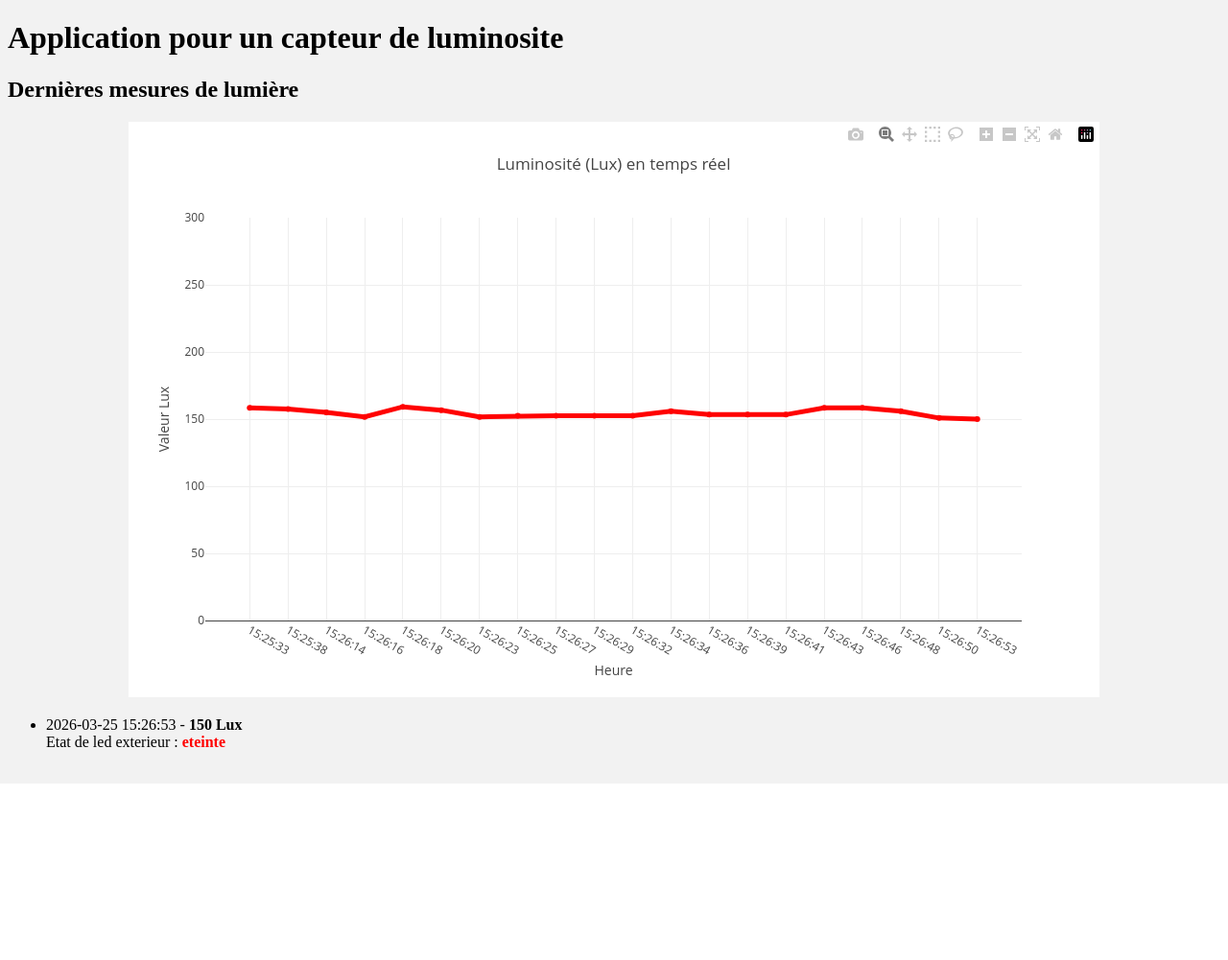
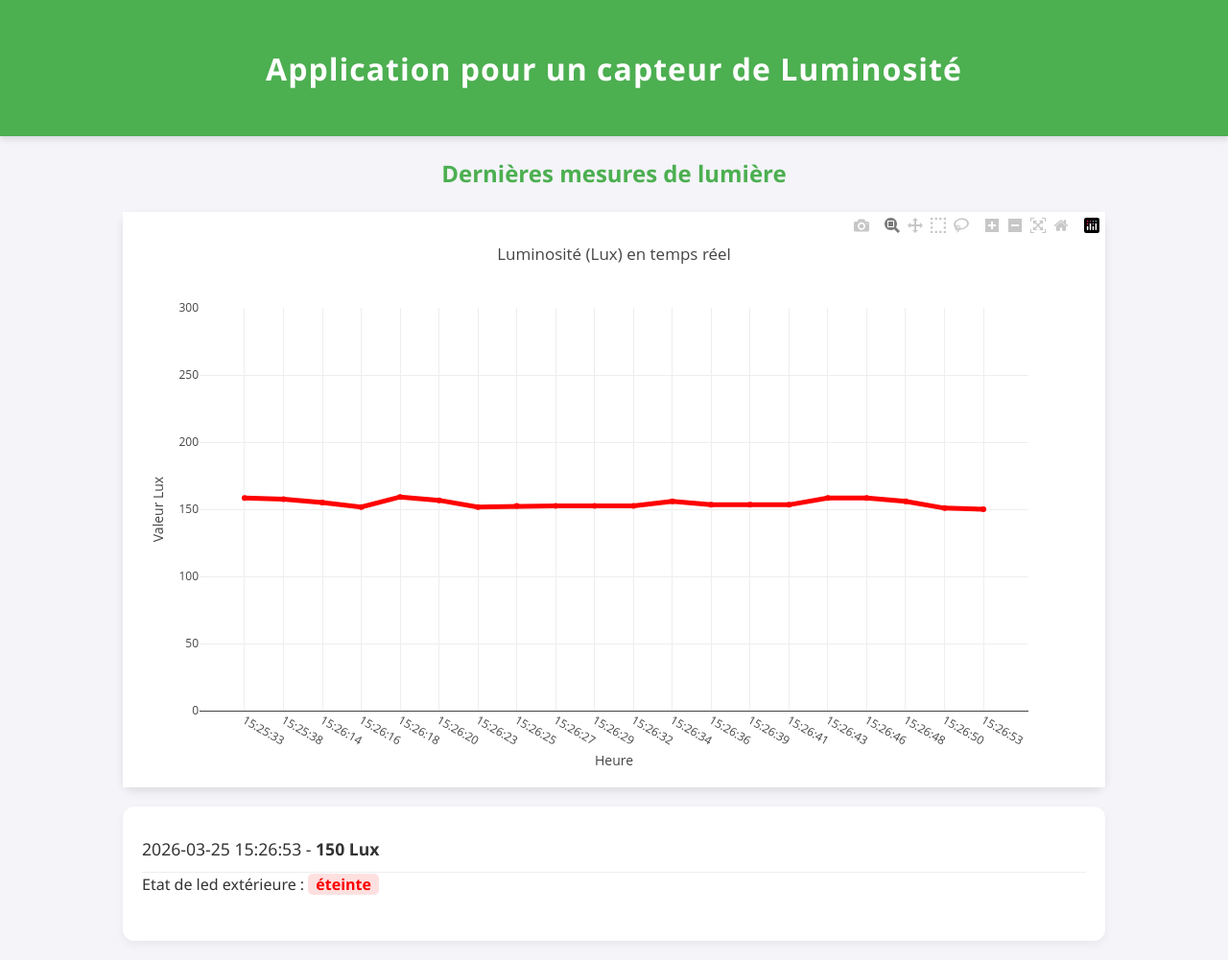
Before and after one commit to MazenGH1/ProjetCapteurBH, a PHP site: page / in a window 1280 px wide. Shown: the whole page at 96% size. Before the commit the page ends 817 px from the top, so only its background shows below. Run offline with PHP 8.4, Linux system fonts and the light colour scheme; data comes from the database, SQL or seed files in the repository; some libraries are stand-ins or nearby versions.

Commit message:
modifcss

```diff
--- a/appliweb/index.php
+++ b/appliweb/index.php
@@ -6,15 +6,21 @@
     <meta http-equiv="refresh" content="5"/>
     <title>Capteur de Lumiere</title>
     <link rel="stylesheet" href="styles.css">
-    <link rel="icon" type="image/png" href="images/lightbulb_icon_188087.png">
+    <link rel="icon" type="image/png" href="../images/lightbulb_icon_188087.png">
     <script src="https://cdn.plot.ly/plotly-2.32.0.min.js" charset="utf-8"></script>
 </head>
+
+<header>
+<br>
+<h1>Application pour un capteur de Luminosité</h1>
+<br>
+</header>
 <body>
-    <h1>Application pour un capteur de luminosite</h1>
+
 
     <h2>Dernières mesures de lumière</h2>
 
-    <div id="luxGraph" style="width:80%; height:600px; margin: 20px auto;"></div>
+    <div id="luxGraph" style="width:80%; height:600px; margin: 0px auto;"></div>
 
     <?php
     try {
@@ -43,9 +49,9 @@
                 echo "<li>" . $row2['recorded_at'] . " - <strong>" . $row2['lux'] . " Lux</strong></li>";
 
                 if ( $row2['lux'] < 50 ){
-                    echo "Etat de led exterieur : <strong style='color:green;'> allume </strong><br><br>";
+                    echo "Etat de led extérieure : <strong style='color:green;'> allumée </strong><br><br>";
                 } else {
-                    echo "Etat de led exterieur : <strong style='color:red;'> eteinte </strong><br><br>";
+                    echo "Etat de led extérieure : <strong style='color:red;'> éteinte </strong><br><br>";
                 }
             }
             echo "</ul>";
--- a/appliweb/styles.css
+++ b/appliweb/styles.css
@@ -1,9 +1,97 @@
-body{
+/* styles.css */
 
-    background: #f2f2f2;
-    background: linear-gradient(90deg, rgba(242, 242, 242, 1) 0%, rgba(242, 242, 242, 1) 100%, rgba(237, 221, 83, 1) 100%);
+/* Reset de base pour un rendu cohérent */
+* {
+    margin: 0;
+    padding: 0;
+    box-sizing: border-box;
+    font-family: 'Segoe UI', Tahoma, Geneva, Verdana, sans-serif;
 }
 
-h1{
-    text-decoration-color: blueviolet;
+body {
+    background: #f4f4f9;
+    color: #333;
+    line-height: 1.6;
 }
+
+/* Header */
+header {
+    text-align: center;
+    background-color: #4CAF50;
+    color: white;
+    padding: 20px 10px;
+    box-shadow: 0 4px 6px rgba(0,0,0,0.1);
+}
+
+header h1 {
+    font-size: 2rem;
+    letter-spacing: 1px;
+}
+
+/* Titres secondaires */
+h2 {
+    text-align: center;
+    margin: 20px 0;
+    color: #4CAF50;
+    font-size: 1.5rem;
+}
+
+/* Graphique */
+#luxGraph {
+    background-color: #fff;
+    border-radius: 12px;
+    box-shadow: 0 4px 10px rgba(0,0,0,0.1);
+}
+
+/* Liste des mesures */
+ul {
+    width: 80%;
+    margin: 20px auto;
+    padding: 20px;
+    list-style: none;
+    background: #fff;
+    border-radius: 12px;
+    box-shadow: 0 4px 10px rgba(0,0,0,0.05);
+}
+
+ul li {
+    padding: 10px 0;
+    font-size: 1.1rem;
+    border-bottom: 1px solid #eee;
+}
+
+ul li:last-child {
+    border-bottom: none;
+}
+
+/* Styles pour l'état de la LED */
+ul li strong {
+    font-weight: 600;
+}
+
+strong[style*="color:green"] {
+    background-color: hsl(145, 80%, 86%);/*143, 63%, 93%*/
+    padding: 0px 8px;
+    border-radius: 5px;
+}
+
+strong[style*="color:red"] {
+    background-color: hsl(0, 100%, 94%);
+    padding: 0px 8px;
+    border-radius: 5px;
+}
+
+/* Responsive */
+@media (max-width: 768px) {
+    #luxGraph, ul {
+        width: 95%;
+    }
+
+    header h1 {
+        font-size: 1.5rem;
+    }
+
+    h2 {
+        font-size: 1.3rem;
+    }
+}
```
